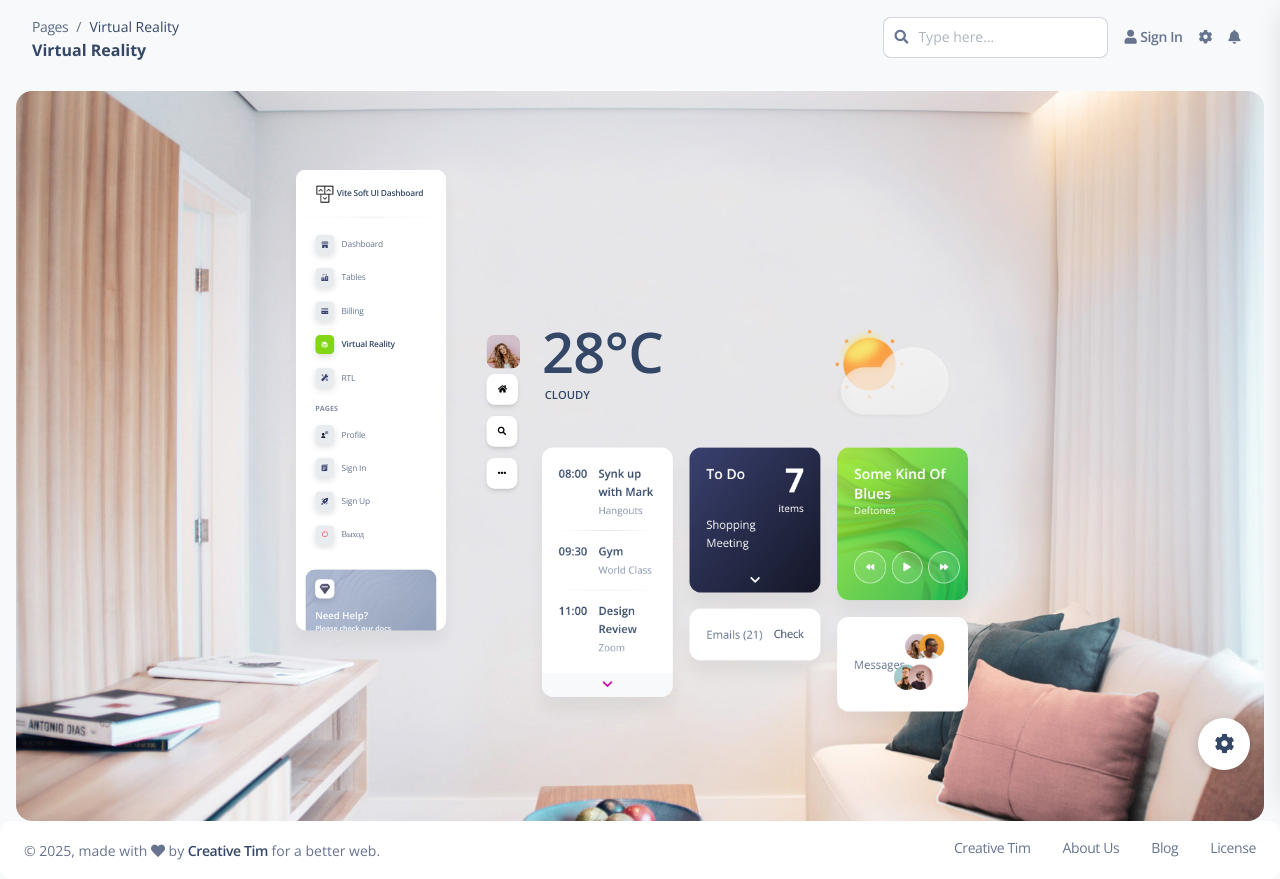
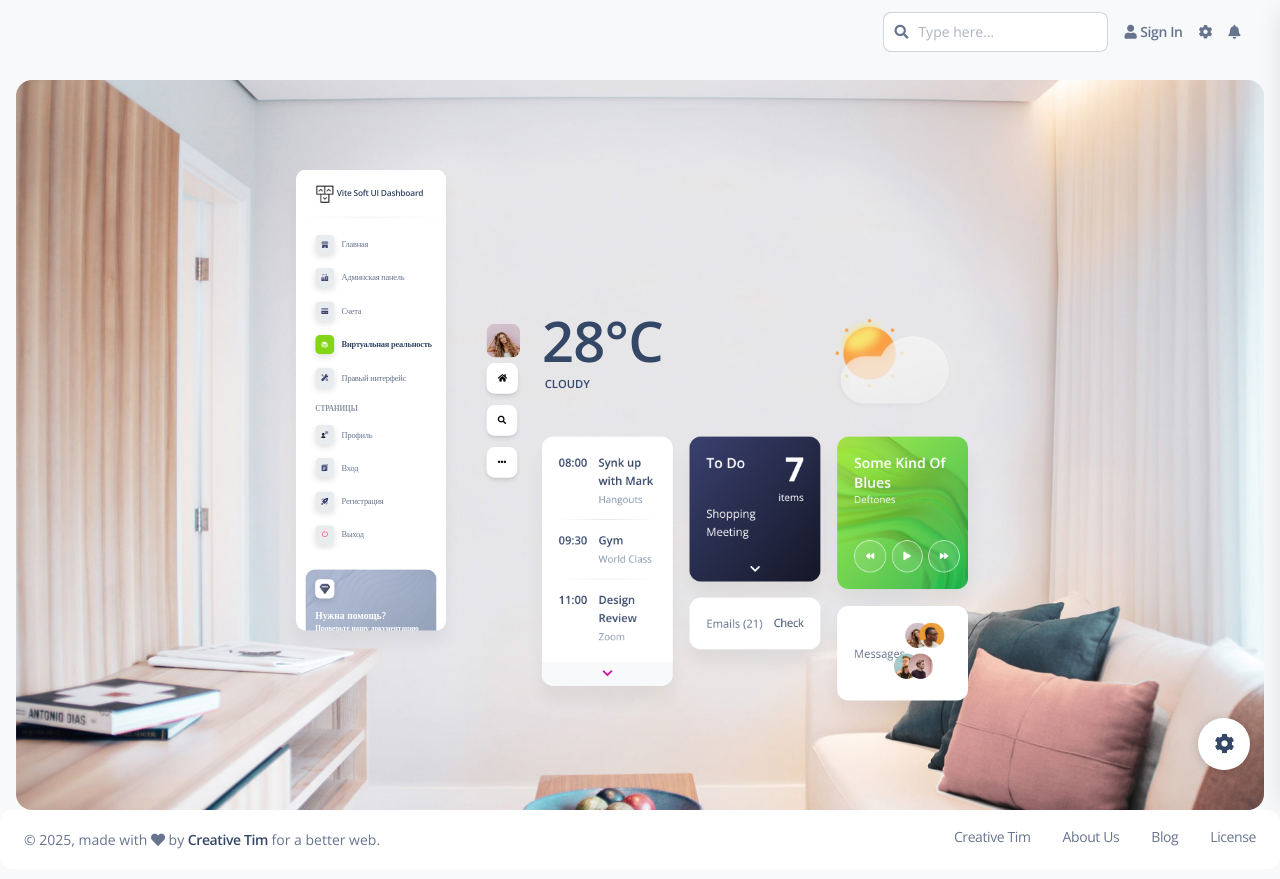
Before and after one commit to 3GonoverskyiPoSkidkeAndMalboroRed/local-LLM-with-RAG, a Vue app in the folder vite-soft-ui-dashboard-main/: page /#/virtual-reality in a window 1280 px wide. Built offline with nearby package versions, Linux system fonts and the light colour scheme; sample sign-in values are in the browser's storage.

Commit message:
логализованы названия страниц

```diff
--- a/vite-soft-ui-dashboard-main/src/examples/Breadcrumbs.vue
+++ b/vite-soft-ui-dashboard-main/src/examples/Breadcrumbs.vue
@@ -11,7 +11,7 @@
           class="opacity-5 ps-2"
           href="#"
         >لوحات القيادة</a>
-        <a v-else :class="textWhite" class="opacity-8" href="#">Pages</a>
+        <a v-else :class="textWhite" class="opacity-8" href="#">Страницы</a>
       </li>
       <li
         class="text-sm breadcrumb-item active"
--- a/vite-soft-ui-dashboard-main/src/examples/Navbars/Navbar.vue
+++ b/vite-soft-ui-dashboard-main/src/examples/Navbars/Navbar.vue
@@ -6,7 +6,7 @@
     data-scroll="true"
   >
     <div class="px-3 py-1 container-fluid">
-      <breadcrumbs :current-page="currentRouteName" :text-white="textWhite" />
+
       <div
         id="navbar"
         class="mt-2 collapse navbar-collapse mt-sm-0 me-md-0 me-sm-4"
--- a/vite-soft-ui-dashboard-main/src/examples/Sidenav/SidenavList.vue
+++ b/vite-soft-ui-dashboard-main/src/examples/Sidenav/SidenavList.vue
@@ -5,21 +5,21 @@
   >
     <ul class="navbar-nav">
       <li class="nav-item">
-        <sidenav-collapse nav-text="Dashboard" :to="{ name: 'Dashboard' }">
+        <sidenav-collapse nav-text="Главная" :to="{ name: 'Dashboard' }">
           <template #icon>
             <icon name="dashboard" />
           </template>
         </sidenav-collapse>
       </li>
       <li class="nav-item">
-        <sidenav-collapse nav-text="Tables" :to="{ name: 'Tables' }">
+        <sidenav-collapse nav-text="Админская панель" :to="{ name: 'Tables' }">
           <template #icon>
             <icon name="tables" />
           </template>
         </sidenav-collapse>
       </li>
       <li class="nav-item">
-        <sidenav-collapse nav-text="Billing" :to="{ name: 'Billing' }">
+        <sidenav-collapse nav-text="Счета" :to="{ name: 'Billing' }">
           <template #icon>
             <icon name="billing" />
           </template>
@@ -27,14 +27,14 @@
       </li>
 
       <li class="nav-item">
-        <sidenav-collapse nav-text="Virtual Reality" :to="{ name: 'Virtual Reality' }">
+        <sidenav-collapse nav-text="Виртуальная реальность" :to="{ name: 'Virtual Reality' }">
           <template #icon>
             <icon name="virtual-reality" />
           </template>
         </sidenav-collapse>
       </li>
       <li class="nav-item">
-        <sidenav-collapse nav-text="RTL" :to="{ name: 'Rtl' }">
+        <sidenav-collapse nav-text="Правый интерфейс" :to="{ name: 'Rtl' }">
           <template #icon>
             <icon name="rtl-page" />
           </template>
@@ -44,24 +44,24 @@
         <h6
           class="text-xs ps-4 text-uppercase font-weight-bolder opacity-6"
           :class="$store.state.isRTL ? 'me-4' : 'ms-2'"
-        >PAGES</h6>
+        >СТРАНИЦЫ</h6>
       </li>
       <li class="nav-item">
-        <sidenav-collapse nav-text="Profile" :to="{ name: 'Profile' }">
+        <sidenav-collapse nav-text="Профиль" :to="{ name: 'Profile' }">
           <template #icon>
             <icon name="customer-support" />
           </template>
         </sidenav-collapse>
       </li>
       <li class="nav-item">
-        <sidenav-collapse nav-text="Sign In" :to="{ name: 'Sign In' }">
+        <sidenav-collapse nav-text="Вход" :to="{ name: 'Sign In' }">
           <template #icon>
             <icon name="sign-in" />
           </template>
         </sidenav-collapse>
       </li>
       <li class="nav-item">
-        <sidenav-collapse nav-text="Sign Up" :to="{ name: 'Sign Up' }">
+        <sidenav-collapse nav-text="Регистрация" :to="{ name: 'Sign Up' }">
           <template #icon>
             <icon name="sign-up" />
           </template>
@@ -82,17 +82,17 @@
   <div class="pt-3 mx-3 mt-3 sidenav-footer">
     <sidenav-card
       :class="cardBg"
-      text-primary="Need Help?"
-      text-secondary="Please check our docs"
+      text-primary="Нужна помощь?"
+      text-secondary="Проверьте нашу документацию"
       href="https://www.creative-tim.com/learning-lab/vue/overview/soft-ui-dashboard/"
-      link-text="Documentation"
+      link-text="Документация"
       icon-class="ni ni-diamond"
     />
     <a
       class="btn bg-gradient-success mt-4 w-100"
       href="https://www.creative-tim.com/product/vue-soft-ui-dashboard-pro?ref=vsud"
       type="button"
-    >Upgrade to pro</a>
+    >Версия Про</a>
   </div>
 </template>
 <script>
```
